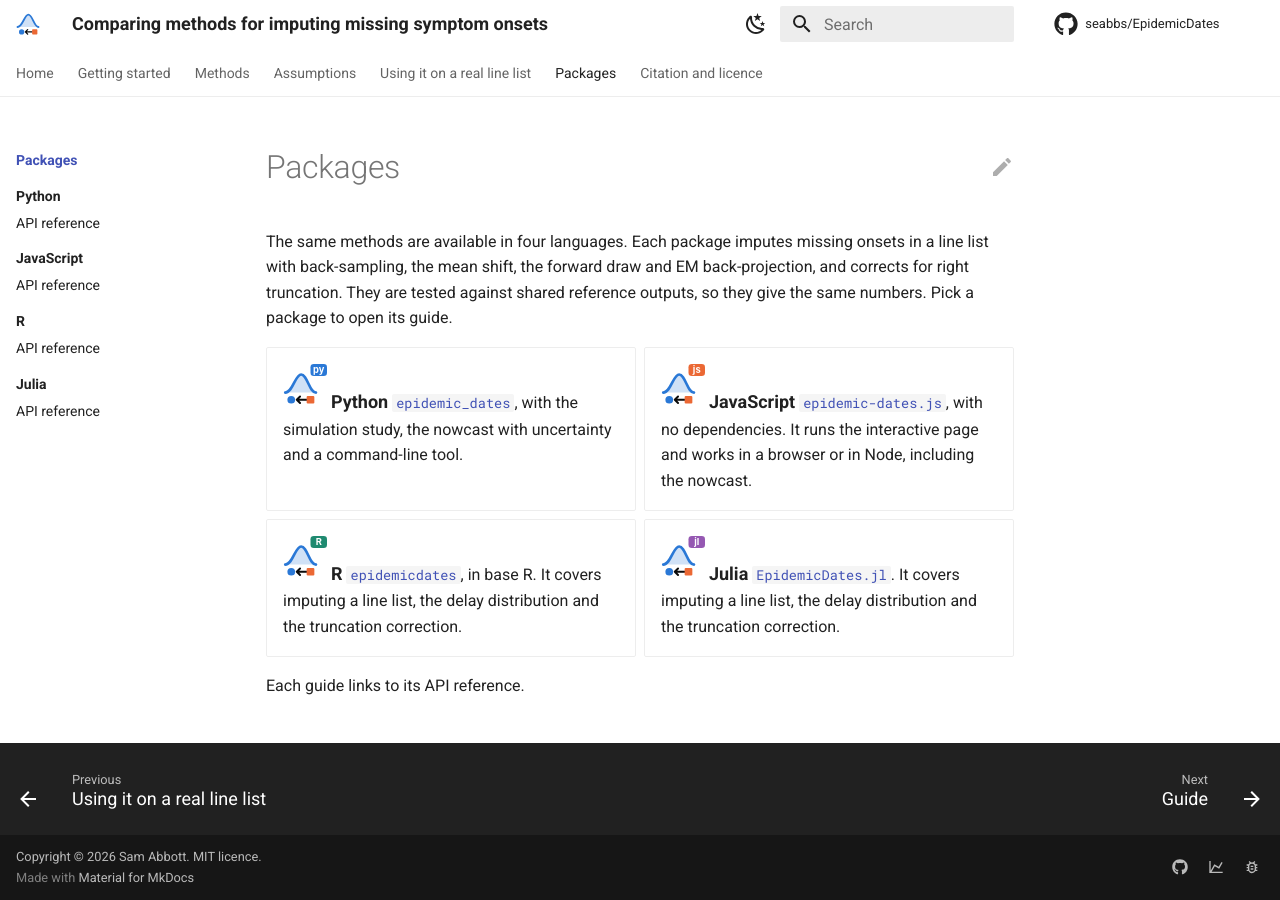
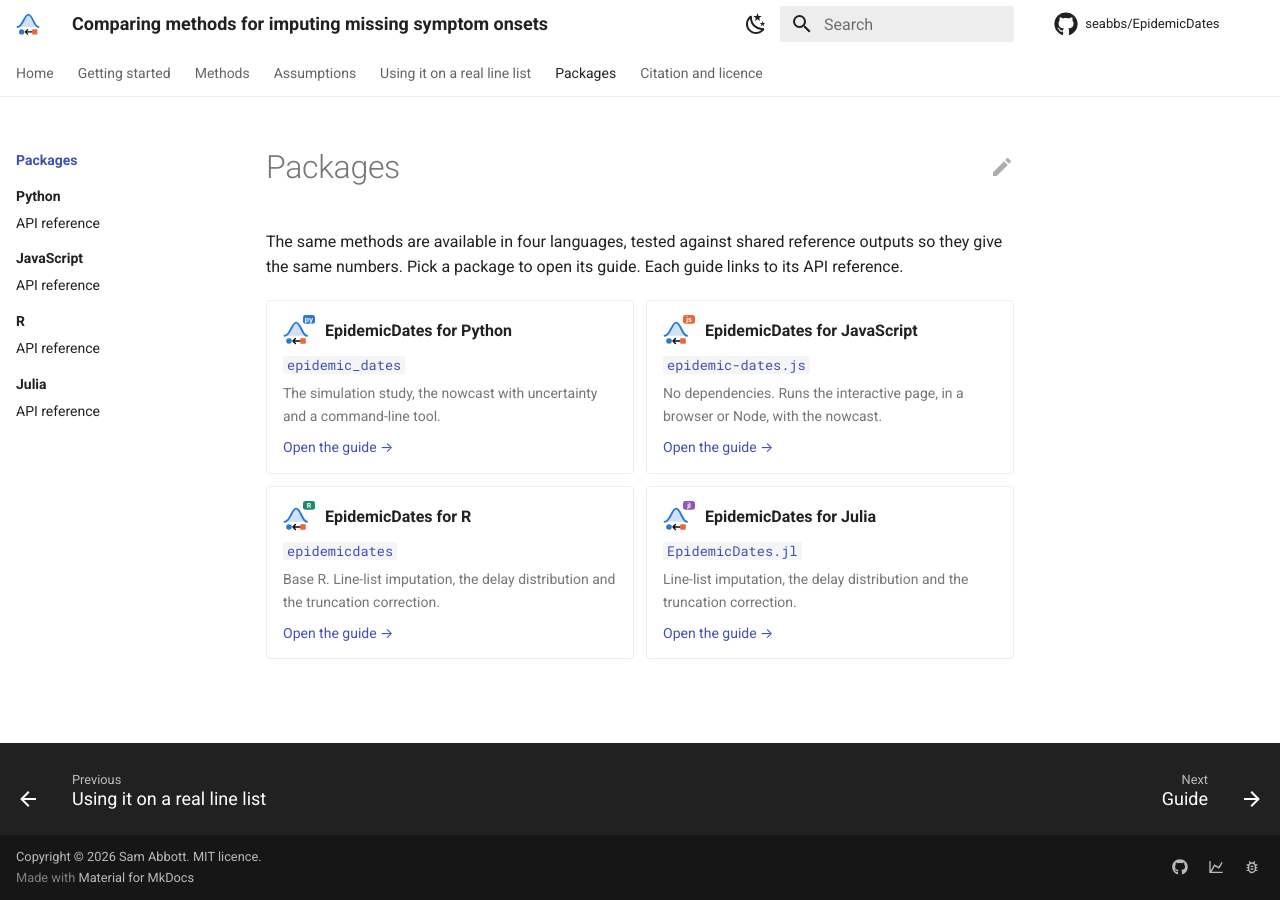
Before and after one commit to seabbs/EpidemicDates, an MkDocs documentation site: the page built from docs/packages/index.md, in a window 1280 px wide. Built offline with MkDocs 1.6.1 and Material for MkDocs 9.7.7, drawn with Linux system fonts in a browser that asks for light colours; comment, search, counter and statistics services are not loaded.

Commit message:
fix: compact package cards with the EpidemicDates name and a clear link
Co-authored-by: Sam Abbott <contact@samabbott.co.uk>

```diff
--- a/docs/packages/index.md
+++ b/docs/packages/index.md
@@ -1,35 +1,32 @@
 # Packages
 
-The same methods are available in four languages.
-Each package imputes missing onsets in a line list with back-sampling, the mean shift, the forward draw and EM back-projection, and corrects for right truncation.
-They are tested against shared reference outputs, so they give the same numbers.
+The same methods are available in four languages, tested against shared reference outputs so they give the same numbers.
 Pick a package to open its guide.
+Each guide links to its API reference.
 
-<div class="grid pkg-cards">
-  <a class="card pkg-card" href="../python/">
-    <img class="pkg-logo only-light" src="../assets/logo-python.svg" alt="">
-    <img class="pkg-logo only-dark" src="../assets/logo-python-dark.svg" alt="">
-    <strong>Python</strong>
-    <span><code>epidemic_dates</code>, with the simulation study, the nowcast with uncertainty and a command-line tool.</span>
+<div class="pkg-cards">
+  <a class="pkg-card" href="../python/">
+    <span class="pkg-head"><img class="pkg-logo pkg-light" src="../assets/logo-python.svg" alt=""><img class="pkg-logo pkg-dark" src="../assets/logo-python-dark.svg" alt=""><span class="pkg-name">EpidemicDates for Python</span></span>
+    <span class="pkg-pkg"><code>epidemic_dates</code></span>
+    <span class="pkg-desc">The simulation study, the nowcast with uncertainty and a command-line tool.</span>
+    <span class="pkg-open">Open the guide →</span>
   </a>
-  <a class="card pkg-card" href="../javascript/">
-    <img class="pkg-logo only-light" src="../assets/logo-js.svg" alt="">
-    <img class="pkg-logo only-dark" src="../assets/logo-js-dark.svg" alt="">
-    <strong>JavaScript</strong>
-    <span><code>epidemic-dates.js</code>, with no dependencies. It runs the interactive page and works in a browser or in Node, including the nowcast.</span>
+  <a class="pkg-card" href="../javascript/">
+    <span class="pkg-head"><img class="pkg-logo pkg-light" src="../assets/logo-js.svg" alt=""><img class="pkg-logo pkg-dark" src="../assets/logo-js-dark.svg" alt=""><span class="pkg-name">EpidemicDates for JavaScript</span></span>
+    <span class="pkg-pkg"><code>epidemic-dates.js</code></span>
+    <span class="pkg-desc">No dependencies. Runs the interactive page, in a browser or Node, with the nowcast.</span>
+    <span class="pkg-open">Open the guide →</span>
   </a>
-  <a class="card pkg-card" href="../r/">
-    <img class="pkg-logo only-light" src="../assets/logo-r.svg" alt="">
-    <img class="pkg-logo only-dark" src="../assets/logo-r-dark.svg" alt="">
-    <strong>R</strong>
-    <span><code>epidemicdates</code>, in base R. It covers imputing a line list, the delay distribution and the truncation correction.</span>
+  <a class="pkg-card" href="../r/">
+    <span class="pkg-head"><img class="pkg-logo pkg-light" src="../assets/logo-r.svg" alt=""><img class="pkg-logo pkg-dark" src="../assets/logo-r-dark.svg" alt=""><span class="pkg-name">EpidemicDates for R</span></span>
+    <span class="pkg-pkg"><code>epidemicdates</code></span>
+    <span class="pkg-desc">Base R. Line-list imputation, the delay distribution and the truncation correction.</span>
+    <span class="pkg-open">Open the guide →</span>
   </a>
-  <a class="card pkg-card" href="../julia/">
-    <img class="pkg-logo only-light" src="../assets/logo-julia.svg" alt="">
-    <img class="pkg-logo only-dark" src="../assets/logo-julia-dark.svg" alt="">
-    <strong>Julia</strong>
-    <span><code>EpidemicDates.jl</code>. It covers imputing a line list, the delay distribution and the truncation correction.</span>
+  <a class="pkg-card" href="../julia/">
+    <span class="pkg-head"><img class="pkg-logo pkg-light" src="../assets/logo-julia.svg" alt=""><img class="pkg-logo pkg-dark" src="../assets/logo-julia-dark.svg" alt=""><span class="pkg-name">EpidemicDates for Julia</span></span>
+    <span class="pkg-pkg"><code>EpidemicDates.jl</code></span>
+    <span class="pkg-desc">Line-list imputation, the delay distribution and the truncation correction.</span>
+    <span class="pkg-open">Open the guide →</span>
   </a>
 </div>
-
-Each guide links to its API reference.
--- a/docs/stylesheets/extra.css
+++ b/docs/stylesheets/extra.css
@@ -104,19 +104,33 @@
   background: var(--md-typeset-a-color);
 }
 
-/* package cards: the whole card links to the guide */
-.pkg-cards .pkg-card {
+/* package cards: compact, and the whole card links to the guide */
+.md-typeset .pkg-cards {
+  display: grid;
+  grid-template-columns: repeat(auto-fill, minmax(15rem, 1fr));
+  gap: 0.6rem;
+  margin: 1rem 0;
+}
+.md-typeset .pkg-cards > a.pkg-card {
   display: flex;
   flex-direction: column;
-  gap: 0.4rem;
+  gap: 0.25rem;
+  padding: 0.7rem 0.8rem;
+  border: 1px solid var(--md-default-fg-color--lightest);
+  border-radius: 4px;
   color: var(--md-default-fg-color);
   text-decoration: none;
+  transition: border-color 0.15s, box-shadow 0.15s;
 }
-.pkg-cards .pkg-card:hover {
+.md-typeset .pkg-cards > a.pkg-card:hover,
+.md-typeset .pkg-cards > a.pkg-card:focus {
   border-color: var(--md-accent-fg-color);
-  box-shadow: var(--md-shadow-z2);
+  box-shadow: var(--md-shadow-z1);
 }
-.pkg-cards .pkg-card strong { font-size: 0.9rem; }
-.pkg-cards .pkg-logo { height: 2.2rem; width: auto; }
-[data-md-color-scheme="default"] .pkg-cards .only-dark,
-[data-md-color-scheme="slate"] .pkg-cards .only-light { display: none; }
+.md-typeset .pkg-cards .pkg-head { display: flex; align-items: center; gap: 0.5rem; }
+.md-typeset .pkg-cards .pkg-logo { height: 1.6rem; width: auto; margin: 0; }
+.md-typeset .pkg-cards .pkg-name { font-weight: 700; font-size: 0.8rem; }
+.md-typeset .pkg-cards .pkg-desc { font-size: 0.7rem; color: var(--md-default-fg-color--light); }
+.md-typeset .pkg-cards .pkg-open { font-size: 0.7rem; color: var(--md-typeset-a-color); margin-top: 0.2rem; }
+[data-md-color-scheme="default"] .md-typeset .pkg-cards .pkg-dark,
+[data-md-color-scheme="slate"] .md-typeset .pkg-cards .pkg-light { display: none; }
```
